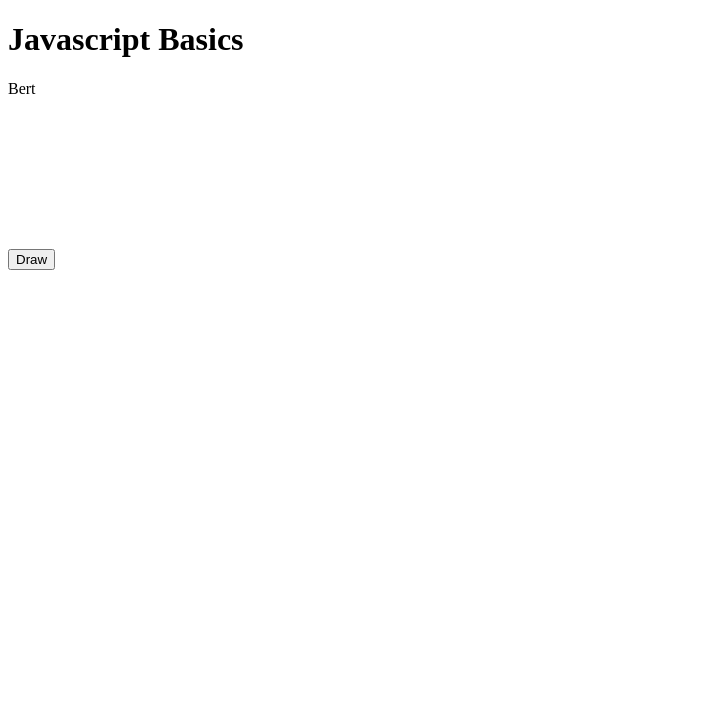
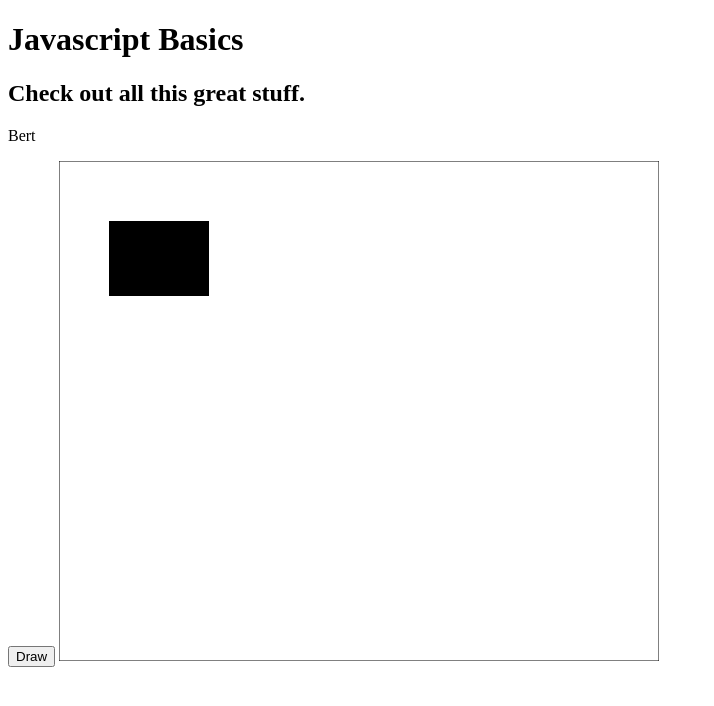
Before and after one commit to TheDando22/TheOdinProject, a plain HTML site: page javascript_basics/index.html in a window 1280 px wide. Shown: the whole page, without its empty margins (0-714 px from the left). Drawn offline with Linux system fonts and the light colour scheme.

Commit message:
Javascript Basics Task 2

```diff
--- a/javascript_basics/index.html
+++ b/javascript_basics/index.html
@@ -18,11 +18,12 @@
 <section class="preview"></section>
 
     <h1>Javascript Basics</h1>
-    <p>Check out all this great stuff.</p>
+    <h2>Check out all this great stuff.</h2>
+    <p></p>
 
         <button>Draw</button>
 
-        <canvas width="300" height="150"></canvas>
+        <canvas width="600" height="500"></canvas>
 
     <script type="text/javascript" src="js/randomName.js"></script>
 
--- a/javascript_basics/js/canvas.js
+++ b/javascript_basics/js/canvas.js
@@ -2,15 +2,26 @@ const btn = document.querySelector('button');
     const canvas = document.querySelector('canvas');
     const ctx = canvas.getContext('2d');
 
-    function random(number) {
-      return Math.floor(Math.random()*number);
+    let x = 50;
+    let y = 60;
+    let width = 100;
+    let height = 75;
+    let color = 'blue';
+
+    function draw(x, y, width, height, color) {
+        // Outside Rectangle
+        ctx.strokeRect(0, 0, canvas.width, canvas.height);
+
+        // Blue Rectangle
+        ctx.fillRect(x, y, width, height);
+        ctx.fillStyle = color;
+
     }
 
-    let x = 50;
-    let y = 60;
-    let WIDTH = 100;
-    let HEIGHT = 75;
-    let color = 'blue';
+    draw(x, y, width, height, color);
 
+    function deleteRect() {
+        ctx.clearRect(0, 0 , canvas.width, canvas.height);
+    }
 
-    btn.addEventListener('click',draw);
+    btn.addEventListener('click',deleteRect);
--- a/javascript_basics/js/javascript.js
+++ b/javascript_basics/js/javascript.js
@@ -1,2 +1,2 @@
 let a = 123.412;
-let b = random(Number);
+let b = Math.floor(Math.random(Number));
```
